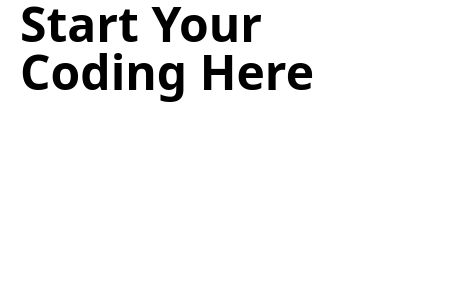
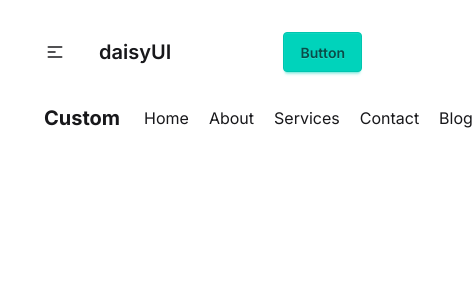
Before and after one commit to Abdurrobr34l/react-module42, a React (Vite) app: page /blog in a window 390 px wide. Shown: the top 300 px of the page, 473 px wide, since content can reach past the window. Built offline with nearby package versions, Linux system fonts and the light colour scheme.

Commit message:
Added Daisy UI, Lucid Icon, Header, showing navlink dynamically instead of hard code, created custom header

```diff
--- a/index.html
+++ b/index.html
@@ -6,7 +6,7 @@
     <meta name="viewport" content="width=device-width, initial-scale=1.0" />
     <title>Module 42</title>
   </head>
-  <body>
+  <body class="font-inter py-5">
     <div id="root"></div>
     <script type="module" src="/src/main.jsx"></script>
   </body>
--- a/package.json
+++ b/package.json
@@ -11,6 +11,7 @@
   },
   "dependencies": {
     "@tailwindcss/vite": "^4.1.13",
+    "lucide": "^0.544.0",
     "react": "^19.1.1",
     "react-dom": "^19.1.1",
     "tailwindcss": "^4.1.13"
@@ -20,6 +21,7 @@
     "@types/react": "^19.1.13",
     "@types/react-dom": "^19.1.9",
     "@vitejs/plugin-react": "^5.0.2",
+    "daisyui": "^5.1.24",
     "eslint": "^9.35.0",
     "eslint-plugin-react-hooks": "^5.2.0",
     "eslint-plugin-react-refresh": "^0.4.20",
--- a/src/App.jsx
+++ b/src/App.jsx
@@ -1,13 +1,14 @@
 import "./App.css";
-import Container from "./Components/Container/Container";
+import Container from "./components/container/Container";
+import CustomHeader from "./components/header/CustomHeader";
+import Header from "./components/header/Header";
 
 function App() {
-
   return (
     <>
-    <Container>
-      <h1 className="text-5xl font-bold">Start Your Coding Here</h1>
-    </Container>
+      <Container>
+        <Header></Header>
+      </Container>
     </>
   );
 }
--- /dev/null
+++ b/src/Components/header/CustomHeader.jsx
@@ -0,0 +1,24 @@
+import React from 'react';
+
+const CustomHeader = ({navigationData}) => {
+  return (
+    <>
+      <header className='flex items-center justify-between py-5'>
+        {/* Logo */}
+        <div>
+          <h1 className='px-6 text-xl font-bold transition duration-300 hover:text-accent'><a href="/index.html">Custom</a></h1>
+        </div>
+
+        {/* Navigation Menu */}
+        <nav>
+          <ul className='flex items-center gap-5'>
+            {navigationData.map(route =>
+              <li key={route.id}><a href={route.link} className='transition duration-300 hover:text-accent hover:cursor-pointer'>{route.name}</a></li>            )}
+          </ul>
+        </nav>
+      </header>
+    </>
+  );
+};
+
+export default CustomHeader;
--- /dev/null
+++ b/src/Components/header/Header.jsx
@@ -0,0 +1,80 @@
+import React from "react";
+import CustomHeader from "./CustomHeader";
+
+const navigationData = [
+  { id: 1, name: "Home", path: "/home" },
+  { id: 2, name: "About", path: "/about" },
+  { id: 3, name: "Services", path: "/services" },
+  { id: 4, name: "Contact", path: "/contact" },
+  { id: 5, name: "Blog", path: "/blog" },
+];
+
+const Header = () => {
+  return (
+    <>
+      <header>
+        <div className="navbar">
+          {/* Dropdown and Logo */}
+          <div className="navbar-start">
+            {/* Dropdown */}
+            <div className="dropdown">
+              <div
+                tabIndex={0}
+                role="button"
+                className="btn btn-ghost lg:hidden"
+              >
+                <svg
+                  xmlns="http://www.w3.org/2000/svg"
+                  className="h-5 w-5"
+                  fill="none"
+                  viewBox="0 0 24 24"
+                  stroke="currentColor"
+                >
+                  {" "}
+                  <path
+                    strokeLinecap="round"
+                    strokeLinejoin="round"
+                    strokeWidth="2"
+                    d="M4 6h16M4 12h8m-8 6h16"
+                  />{" "}
+                </svg>
+              </div>
+              <ul
+                tabIndex={0}
+                className="menu menu-sm dropdown-content bg-base-100 rounded-box z-1 mt-3 w-52 p-2 shadow"
+              >
+                {navigationData.map((route) => (
+                <li key={route.id}>
+                  <a href={route.path}>{route.name}</a>
+                </li>
+              ))}
+              </ul>
+            </div>
+            {/* Logo */}
+            <a className="btn btn-ghost text-xl">daisyUI</a>
+          </div>
+
+          {/* Menu */}
+          <div className="navbar-center hidden lg:flex">
+            <ul className="menu menu-horizontal px-1">
+              {navigationData.map((route) => (
+                <li key={route.id}>
+                  <a href={route.path}>{route.name}</a>
+                </li>
+              ))}
+            </ul>
+          </div>
+
+          {/* Button */}
+          <div className="navbar-end">
+            <a className="btn btn-accent">Button</a>
+          </div>
+        </div>
+      </header>
+
+        <CustomHeader navigationData={navigationData}></CustomHeader>
+    </>
+  );
+};
+
+export default Header;
--- a/src/index.css
+++ b/src/index.css
@@ -1,2 +1,13 @@
+/** FONT FAMILY */
+@import url('https://fonts.googleapis.com/css2?family=Inter:ital,opsz,wght@0,14..32,100..900;1,14..32,100..900&display=swap');
+
+.font-inter {
+  font-family: "Inter", sans-serif;
+  font-optical-sizing: auto;
+  font-weight: 400;
+  font-style: normal;
+}
+
 /** THIS FILE IS ROOT CSS USED IN MAIN.JSX */
 @import "tailwindcss";
+@plugin "daisyui";
```
Also changed, not shown: 1 other file (tests, documents, lock files or other folders).
